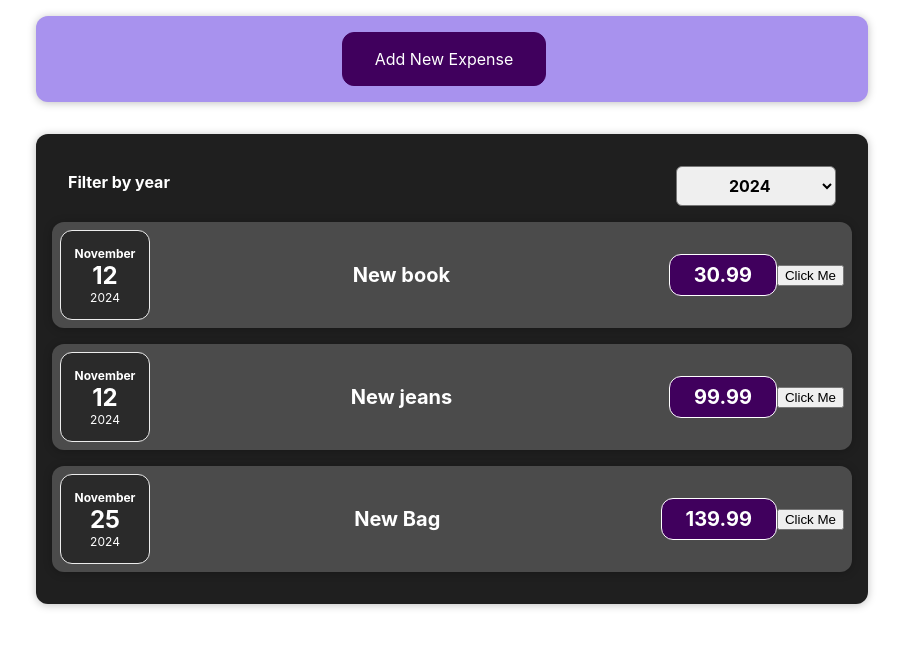
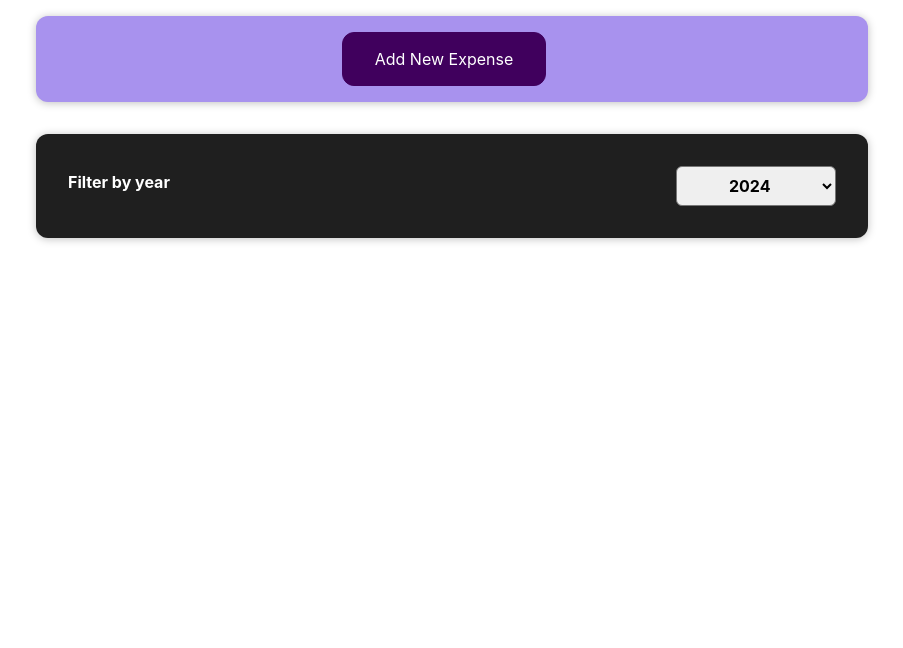
Before and after one commit to sten-tonisfeldmann-hub/codespaces-react, a React (Vite) app: page / in a window 1280 px wide. Shown: the top 648 px of the page, without its empty margins (188-1091 px from the left). Built offline with nearby package versions, Linux system fonts and the light colour scheme.

Commit message:
Ülesanne 18

```diff
--- a/src/App.jsx
+++ b/src/App.jsx
@@ -1,31 +1,20 @@
 import './App.css';
-import { useState } from 'react';
+import { useEffect, useState } from 'react';
 import Expenses from './components/Expenses/Expenses.jsx';
 import NewExpense from './components/NewExpense/NewExpense.jsx';
 
 const App = () => {
-  const DYMMY_EXPENSES = [
-    {
-      id: 'id1',
-      date: new Date(2024, 10, 12),
-      title: 'New book',
-      price: 30.99
-    },
-    {
-      id: 'id2',
-      date: new Date(2024, 10, 12),
-      title: 'New jeans',
-      price: 99.99
-    },
-    {
-      id: 'id3',
-      date: new Date(2024, 10, 25),
-      title: 'New Bag',
-      price: 139.99
-    }
-  ]
+  const [expenses, setExpenses] = useState(() => {
+    const expensesFromLS = JSON.parse(localStorage.getItem('expenses'));
+    return (expensesFromLS || []).map((expense) => ({
+      ...expense,
+      date: new Date(expense.date)
+    }));
+  });
 
-  const [expenses, setExpenses] = useState(DYMMY_EXPENSES);
+  useEffect(() => {
+    localStorage.setItem('expenses', JSON.stringify(expenses));
+  }, [expenses]);
 
   const addExpenseHandler = (expense) => {
     setExpenses((prevExpenses) => {
--- a/src/components/Expenses/ExpenseDate.jsx
+++ b/src/components/Expenses/ExpenseDate.jsx
@@ -1,9 +1,10 @@
 import './ExpenseDate.css'
 
 const ExpenseDate = (props) => {
-    const day = props.date.toLocaleString('en-US', { day: '2-digit' });
-    const month = props.date.toLocaleString('en-US', { month: 'long' });
-    const year = props.date.getFullYear();
+    const date = new Date(props.date);
+    const day = date.toLocaleString('en-US', { day: '2-digit' });
+    const month = date.toLocaleString('en-US', { month: 'long' });
+    const year = date.getFullYear();
 
     return (
         <div className='expense-date'>
```
Also changed, not shown: 1 other file (tests, documents, lock files or other folders).
